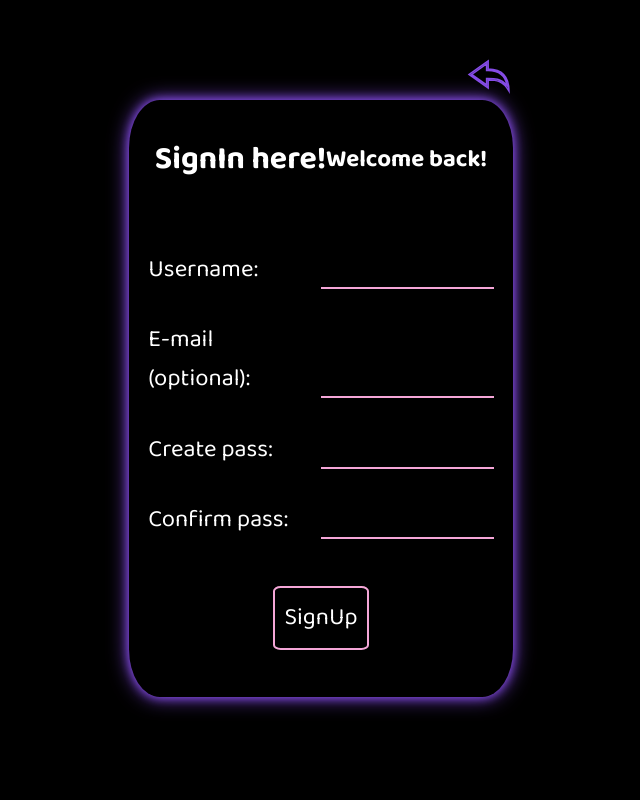
After one commit to ricoderr/NOTE-X, a Django app: page /signIn/ in a window 1280 px wide. The commit adds this page. Shown: the whole page, without its empty margins (343-983 px from the left). Run offline with Django 5.2, Linux system fonts and the light colour scheme.

Commit message:
signIn page work started

```diff
--- a/base/static/css/main.css
+++ b/base/static/css/main.css
@@ -148,18 +148,19 @@ article:hover{
     overflow: hidden;
 }
 .add_note{
+    font-weight: bold;
     padding: 0.8rem;
     position:fixed;
     top: 87%;
     left: 70%;
-    border: 2px solid var(--s-color);
+    border: 0.2rem solid var(--s-color);
     background-color: black;
     border-radius: 8%;
     transition: border ease-in-out 0.5s, background-color ease-in-out 0.5s;
     cursor: pointer;
 }
 .add_note:hover{
-    border: 2px solid var(--p-color);
+    border: 0.2rem solid var(--p-color);
     background-color: var(--p-color);
 }
 .sticky_notes{
--- /dev/null
+++ b/base/templates/signIn.html
@@ -0,0 +1,47 @@
+{% load static %}
+<!DOCTYPE html>
+<html lang="en">
+<head>
+    <meta charset="UTF-8">
+    <meta name="viewport" content="width=device-width, initial-scale=1.0">
+    <title>SignIn</title>
+    <link rel="stylesheet" href="{% static 'css/signUp.css' %}">
+</head>
+<body>
+
+    <a href="/"class= "back_icon"><svg class="icon_inside" viewBox="0 0 32 32" version="1.1" xmlns="http://www.w3.org/2000/svg" xmlns:xlink="http://www.w3.org/1999/xlink"  ><g id="SVGRepo_bgCarrier" stroke-width="0"></g><g id="SVGRepo_tracerCarrier" stroke-linecap="round" stroke-linejoin="round"></g><g id="SVGRepo_iconCarrier"> <g id="icomoon-ignore"> </g> <path class="icon_path" d="M14.389 7.956v4.374l1.056 0.010c7.335 0.071 11.466 3.333 12.543 9.944-4.029-4.661-8.675-4.663-12.532-4.664h-1.067v4.337l-9.884-7.001 9.884-7zM15.456 5.893l-12.795 9.063 12.795 9.063v-5.332c5.121 0.002 9.869 0.26 13.884 7.42 0-4.547-0.751-14.706-13.884-14.833v-5.381z" > </path> </g>
+    </svg></a>
+
+    <main>
+
+        <header>
+        <h1>SignIn here!</h1>
+        <h2>Welcome back!</h2>
+
+        </header>
+        <form action="" method="POST">
+            {% csrf_token %}
+            <div class="form_container">
+                <label for="" >Username:</label>
+                <input type="text" placeholder="" name="Username" class="input_box" required>
+            </div>
+            <div class="form_container">
+                <label for="">E-mail (optional):</label>
+                <input type="text" placeholder="" name="Email" class="input_box" required>
+            </div>
+            <div class="form_container">
+                <label for="" >Create pass:</label>
+                <input type="password" placeholder="" name="Password" class="input_box" >
+            </div>
+            <div class="form_container">
+                <label for="" >Confirm pass:</label>
+                <input type="password" placeholder="" name="Cpassword" class="input_box" required>
+            </div>
+
+
+
+            <button type="submit" class="SignUp_button">SignUp</button>
+        </form>
+    </main>
+</body>
+</html>
--- a/base/urls.py
+++ b/base/urls.py
@@ -3,5 +3,6 @@ from . import views
 
 urlpatterns = [
     path('', views.home, name= "home"),
-    path('signUp/', views.signUp, name="signUp")
+    path('signUp/', views.signUp, name="signUp"),
+    path('signIn/', views.signIn, name="signIn")
 ]
--- a/base/views.py
+++ b/base/views.py
@@ -28,3 +28,6 @@ def signUp(request):
 
 
     return render(request,"signUp.html", {"messages" : messages})
+
+def signIn(request):
+    return render(request, 'signIn.html')
```
